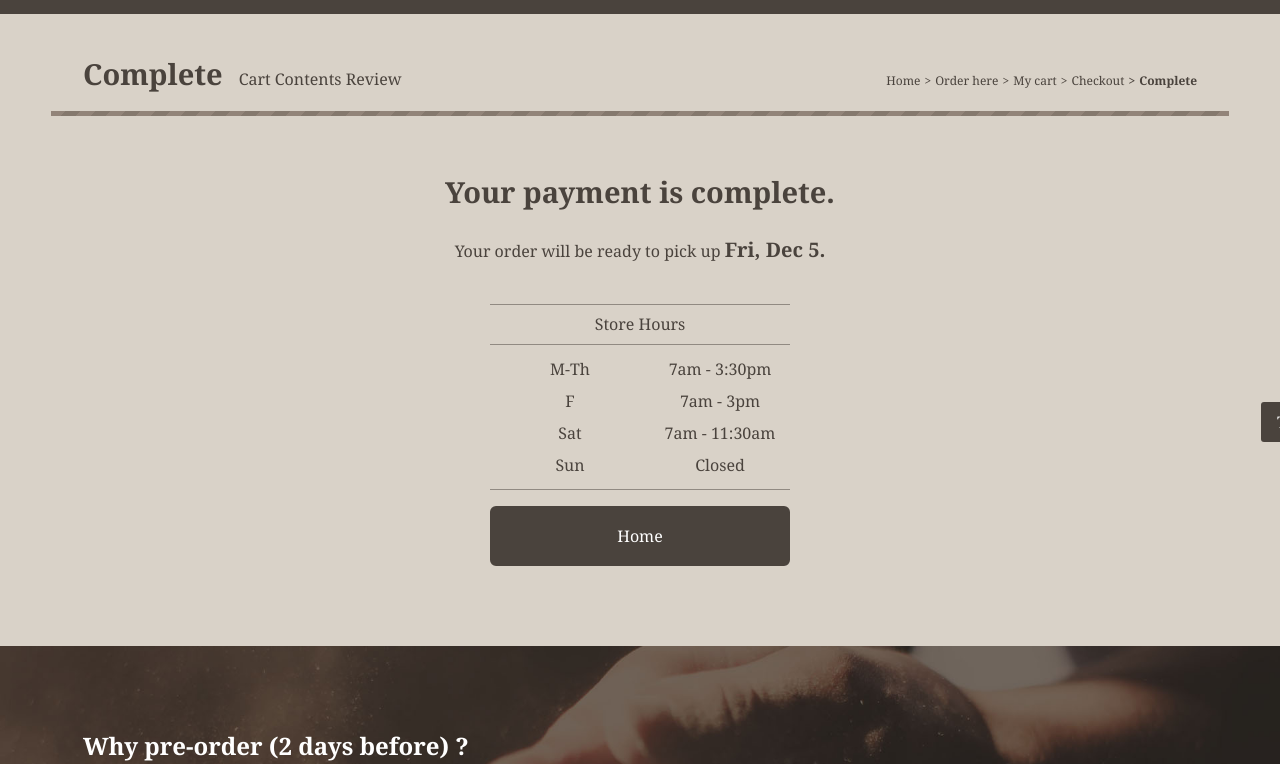
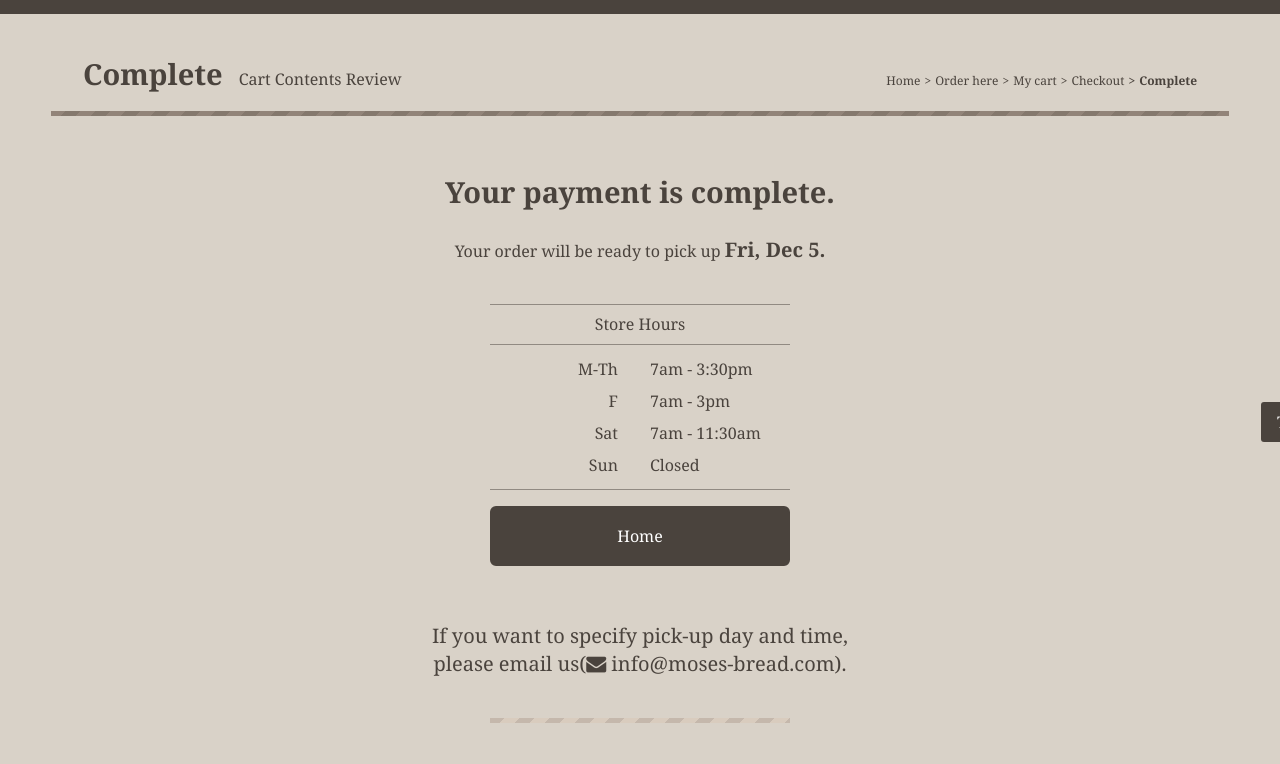
Before and after one commit to dnkm/mosesproject1, a plain HTML site: page complete.html in a window 1280 px wide. Shown: the part 56-820 px from the top of the page. Drawn offline with Linux system fonts and the light colour scheme.

Commit message:
요청 사항 수정

```diff
--- a/complete.html
+++ b/complete.html
@@ -65,19 +65,25 @@
                         <h5>Store Hours</h5>
                         <p class="line"></p>
                         <dl class="dl-txt">
-                            <dt>M-Th</dt>
-                            <dd>7am - 3:30pm</dd>
-                            <dt>F</dt>
-                            <dd>7am - 3pm</dd>
-                            <dt>Sat</dt>
-                            <dd>7am - 11:30am</dd>
-                            <dt>Sun</dt>
-                            <dd>Closed</dd>
+                            <dt class="txt-right horizontal-padding">M-Th</dt>
+                            <dd class="txt-left">7am - 3:30pm</dd>
+                            <dt class="txt-right horizontal-padding">F</dt>
+                            <dd class="txt-left">7am - 3pm</dd>
+                            <dt class="txt-right horizontal-padding">Sat</dt>
+                            <dd class="txt-left">7am - 11:30am</dd>
+                            <dt class="txt-right horizontal-padding">Sun</dt>
+                            <dd class="txt-left">Closed</dd>
                         </dl>
                         <p class="line"></p>
                         <div class="clearfix half-vertical-margin">
                             <button class="btn btn-big btn-bg btn-block" type="button" onclick="location.href='index.html'">Home</button>
                         </div>
+                    </div>
+                    <div class="tip-layer">
+                        <h4>If you want to specify pick-up day and time,<br />please email us(<a href="mailto:info@moses-bread.com" target="_blank"><i class="fa fa-envelope"></i> info@moses-bread.com).</a></h4>
+                    </div>
+                    <div class="wrapper wrapper-ssm">
+                        <p class="line line-tit line-sprite-light"></p>
                     </div>
                 </div>
             </div>
--- a/css/style.less
+++ b/css/style.less
@@ -875,7 +875,7 @@ section {
 				.bg_wild_01 {
 					.block;
 					margin-left: -129px;
-					margin-top: -90px;
+					margin-top: -30px;
 					width: 510px;
 					height: 420px;
 					background-image: url("@{base-url}bg_wild_01.png");
@@ -950,6 +950,11 @@ section {
 			}
 		}
 	}
+	&.checkout {
+		.tip-layer {
+			.base-padding;
+		}
+	}
 }
 .container-vertical {
 	height: 100%;
@@ -1064,7 +1069,9 @@ section {
 		background-position: -381px -203px;
 	}
 	&.logo-whidyeast {
-		margin-top: @base-margin;
+		.horizontal-margin;
+		margin-top: @double-margin;
+		margin-bottom: @base-margin;
 		width: 180px;
 		height: 35px;
 		background-image: url("@{base-url}common_images.png");
```
Also changed, not shown: checkout.html (+1 -1 lines), index.html (+6 -8 lines), menu_baguette.html (+1 -1 lines), menu_boule.html (+1 -1 lines), mycart_none.html (+1 -1 lines), orderhere.html (+2 -2 lines), seedculture.html (+3 -0 lines), wildyeast.html (+3 -3 lines), css/style.css.
